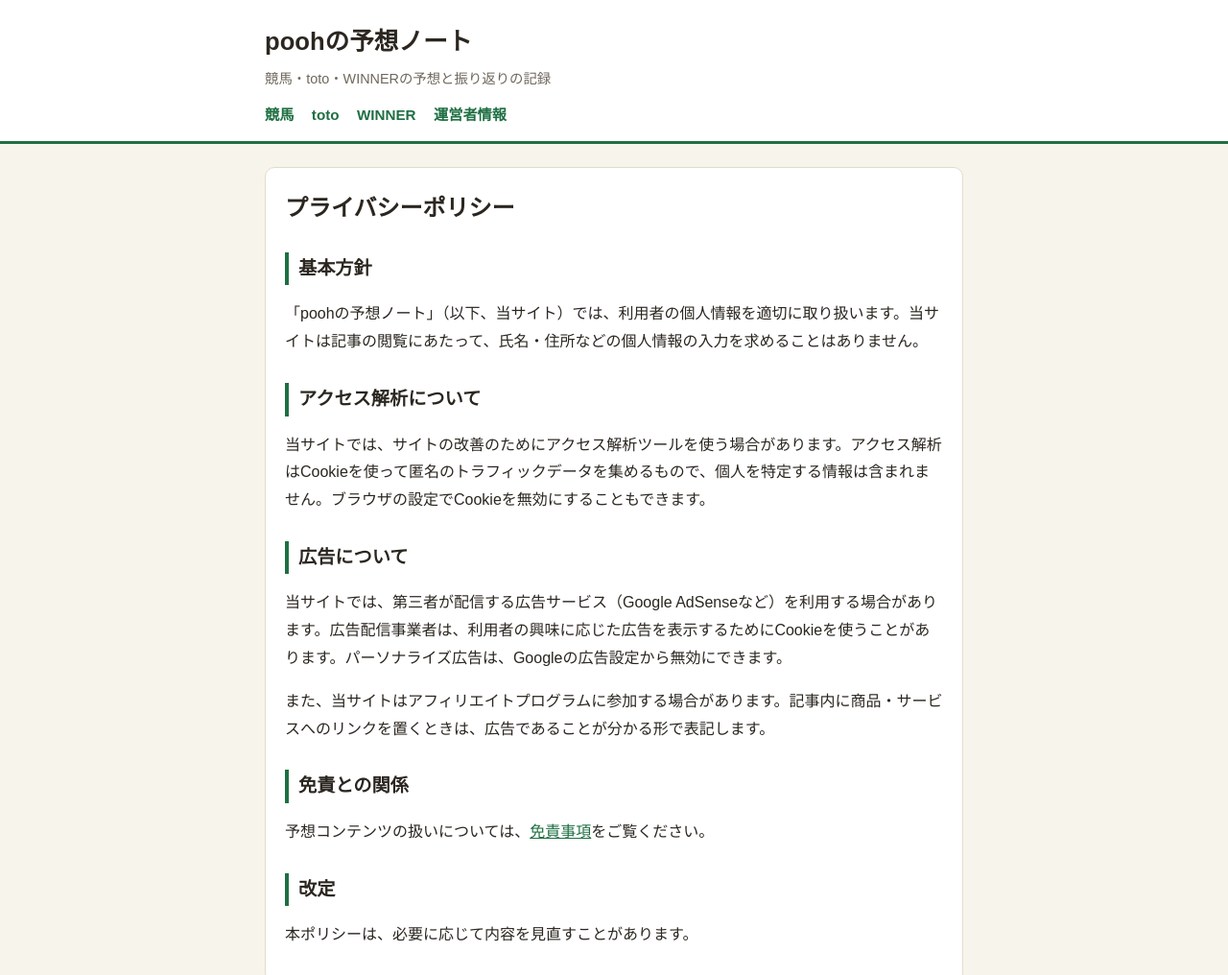
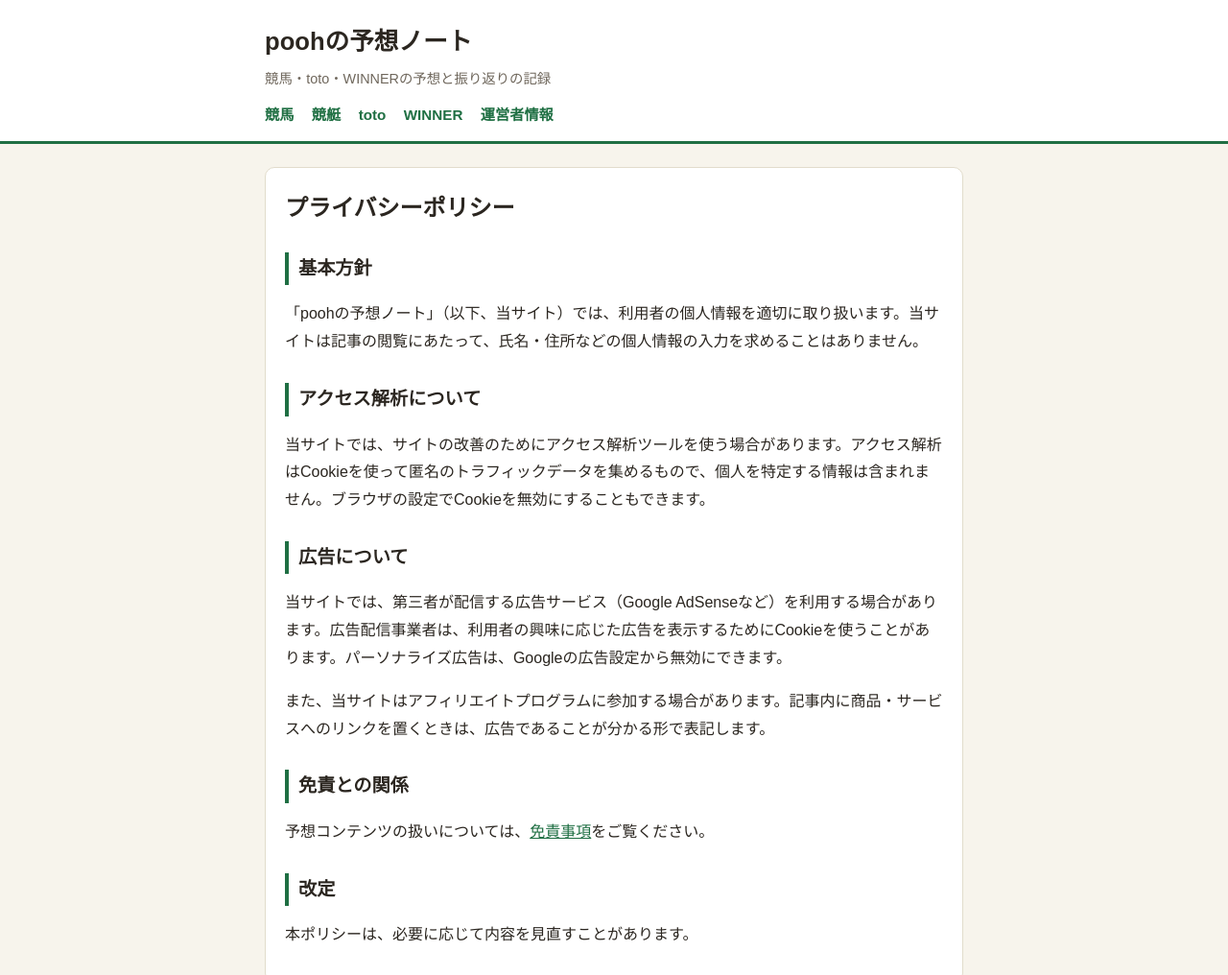
Before and after one commit to pooh-hug/pooh-yosou, a plain HTML site: page privacy.html in a window 1280 px wide. Shown: the top 1016 px of the page at 96% size. Drawn offline with Linux system fonts and the light colour scheme.

Commit message:
競艇カテゴリを追加

```diff
--- a/privacy.html
+++ b/privacy.html
@@ -24,6 +24,7 @@
     <p class="site-tagline">競馬・toto・WINNERの予想と振り返りの記録</p>
     <nav class="site-nav">
       <a href="keiba/index.html">競馬</a>
+      <a href="kyotei/index.html">競艇</a>
       <a href="toto/index.html">toto</a>
       <a href="winner/index.html">WINNER</a>
       <a href="about.html">運営者情報</a>
```
